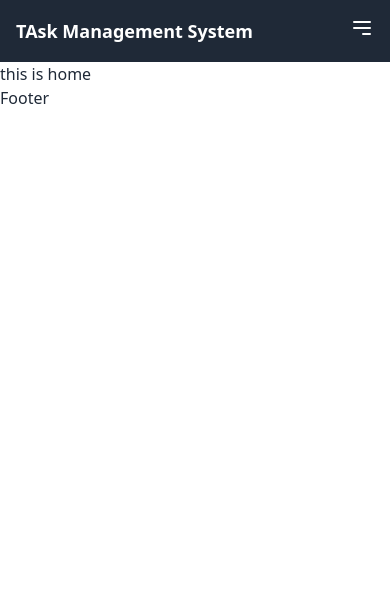
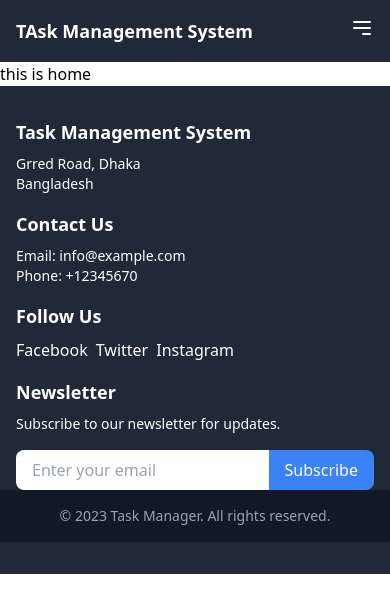
Before and after one commit to nazmul906/task-managemnet-system-clientside, a React (Vite) app: page / in a window 390 px wide. Shown: the top 612 px of the page. Built offline with nearby package versions, Linux system fonts and the light colour scheme.

Commit message:
footer component is added with responsiveness

```diff
--- a/package.json
+++ b/package.json
@@ -10,7 +10,6 @@
     "preview": "vite preview"
   },
   "dependencies": {
-    "daisyui": "^4.4.17",
     "localforage": "^1.10.0",
     "match-sorter": "^6.3.1",
     "react": "^18.2.0",
--- a/src/Pages/Shared/Footer/Footer.jsx
+++ b/src/Pages/Shared/Footer/Footer.jsx
@@ -2,9 +2,71 @@ import React from "react";
 
 const Footer = () => {
   return (
-    <div>
-      <h2>Footer</h2>
-    </div>
+    <footer className="bg-gray-800 text-white py-8">
+      <div className="container mx-auto px-4">
+        <div className="flex flex-wrap">
+          <div className="w-full md:w-1/2 lg:w-1/4 mb-4 md:mb-0">
+            <h3 className="text-lg font-bold mb-2">Task Management System</h3>
+            <p className="text-sm">Grred Road, Dhaka</p>
+            <p className="text-sm">Bangladesh</p>
+          </div>
+          <div className="w-full md:w-1/2 lg:w-1/4 mb-4 md:mb-0">
+            <h3 className="text-lg font-bold mb-2">Contact Us</h3>
+            <p className="text-sm">Email: info@example.com</p>
+            <p className="text-sm">Phone: +12345670</p>
+          </div>
+          <div className="w-full md:w-1/2 lg:w-1/4 mb-4 md:mb-0">
+            <h3 className="text-lg font-bold mb-2">Follow Us</h3>
+            <div className="flex">
+              <a
+                href="#"
+                className="text-white mr-2 hover:text-gray-400 transition-colors duration-300"
+              >
+                Facebook
+              </a>
+              <a
+                href="#"
+                className="text-white mr-2 hover:text-gray-400 transition-colors duration-300"
+              >
+                Twitter
+              </a>
+              <a
+                href="#"
+                className="text-white hover:text-gray-400 transition-colors duration-300"
+              >
+                Instagram
+              </a>
+            </div>
+          </div>
+          <div className="w-full md:w-1/2 lg:w-1/4">
+            <h3 className="text-lg font-bold mb-2">Newsletter</h3>
+            <p className="text-sm mb-4">
+              Subscribe to our newsletter for updates.
+            </p>
+            <form className="flex">
+              <input
+                type="email"
+                placeholder="Enter your email"
+                className="w-full px-4 py-2 rounded-l-lg focus:outline-none focus:ring-2 focus:ring-blue-500"
+              />
+              <button
+                type="submit"
+                className="bg-blue-500 text-white px-4 py-2 rounded-r-lg transition-colors duration-300 hover:bg-blue-600 focus:outline-none focus:ring-2 focus:ring-blue-500"
+              >
+                Subscribe
+              </button>
+            </form>
+          </div>
+        </div>
+      </div>
+      <div className="bg-gray-900 py-4">
+        <div className="container mx-auto px-4 text-center">
+          <p className="text-sm text-gray-400">
+            &copy; {new Date().getFullYear()} Task Manager. All rights reserved.
+          </p>
+        </div>
+      </div>
+    </footer>
   );
 };
 
--- a/tailwind.config.js
+++ b/tailwind.config.js
@@ -4,5 +4,5 @@ export default {
   theme: {
     extend: {},
   },
-  plugins: [require("daisyui")],
+  plugins: [],
 };
```
Also changed, not shown: 1 other file (tests, documents, lock files or other folders).
